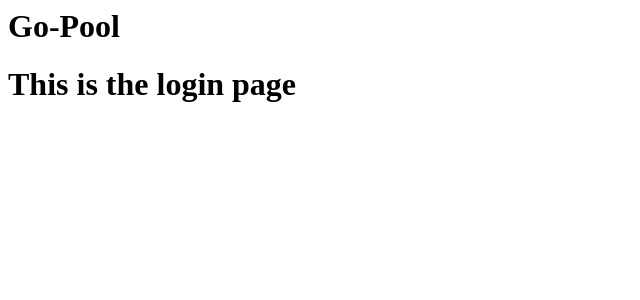
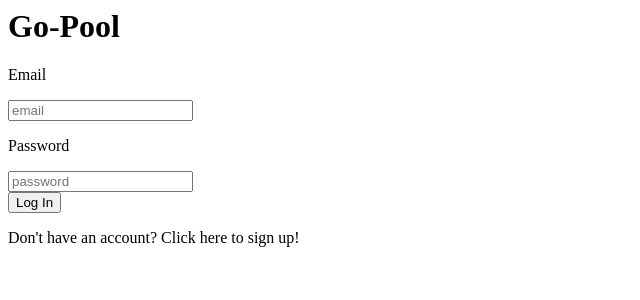
Before and after one commit to GS-goblin-shark/go-pool, a React app: page /login in a window 1280 px wide. Shown: the top 300 px of the page, without its empty margins (0-640 px from the left). Built offline with nearby package versions, Linux system fonts and the light colour scheme.

Commit message:
added login input fields

```diff
--- a/client/App.js
+++ b/client/App.js
@@ -15,6 +15,7 @@ function App() {
   });
 
   return (
+    <div>
       <Switch>
         <Route exact path='/'>
           <Dashboard />
@@ -35,6 +36,7 @@ function App() {
           <Thread />
         </Route>
       </Switch>
+    </div>
   );
 }
 
--- a/client/components/Login.jsx
+++ b/client/components/Login.jsx
@@ -2,8 +2,16 @@ import React from 'react';
 
 function Login() {
   return (
-    <div>
-      <h1>This is the login page</h1>
+    <div id='login-page'>
+      <div className='form-group' id='login-form'>
+        <p>Email</p>
+        <input type='text' placeholder='email' />
+        <p>Password</p>
+        <input type='text' placeholder='password' />
+      </div>
+      <button id='loginButton' type='submit'>Log In</button>
+      <p>Don't have an account?  Click here to sign up!</p>
+      {/* <p>Don't have an account?  Click <Link id='signUp-link' to={'/signup'}>here</Link> to sign up!</p> */}
     </div>
   );
 }
--- a/package.json
+++ b/package.json
@@ -19,11 +19,13 @@
   },
   "homepage": "https://github.com/GS-goblin-shark/go-pool#readme",
   "dependencies": {
+    "bootstrap": "^5.1.3",
     "cors": "^2.8.5",
     "dotenv": "^10.0.0",
     "express": "^4.17.2",
     "pg": "^8.7.1",
     "react": "^17.0.2",
+    "react-bootstrap": "^2.1.0",
     "react-dom": "^17.0.2",
     "react-router-dom": "^5.3.0"
   },
```
Also changed, not shown: 1 other file (tests, documents, lock files or other folders). Lines whose indentation alone changed are shown as unchanged.
